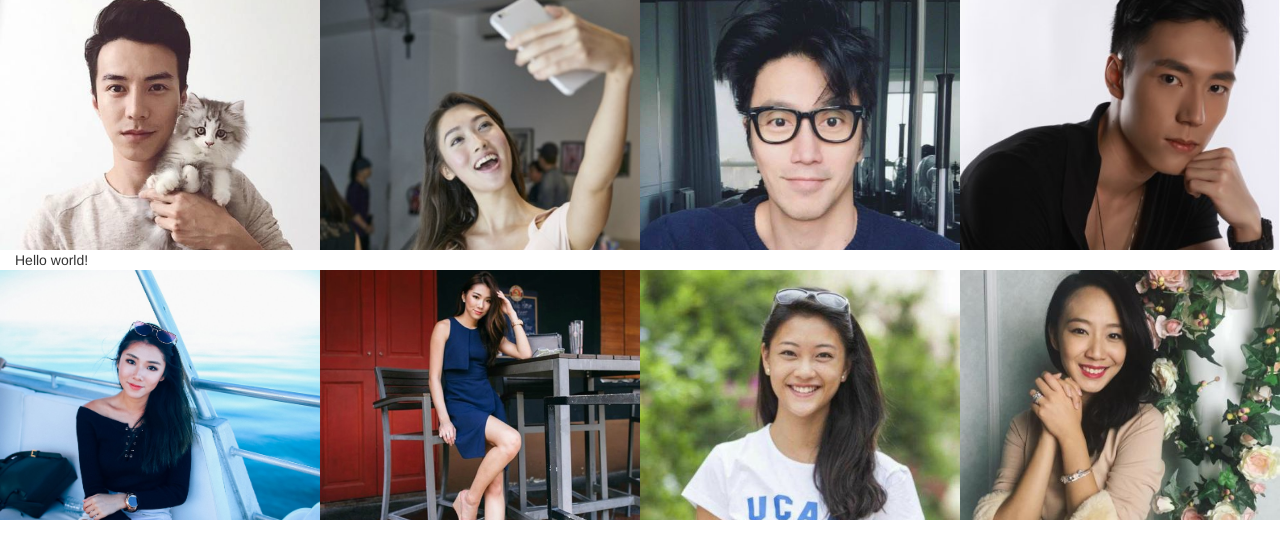
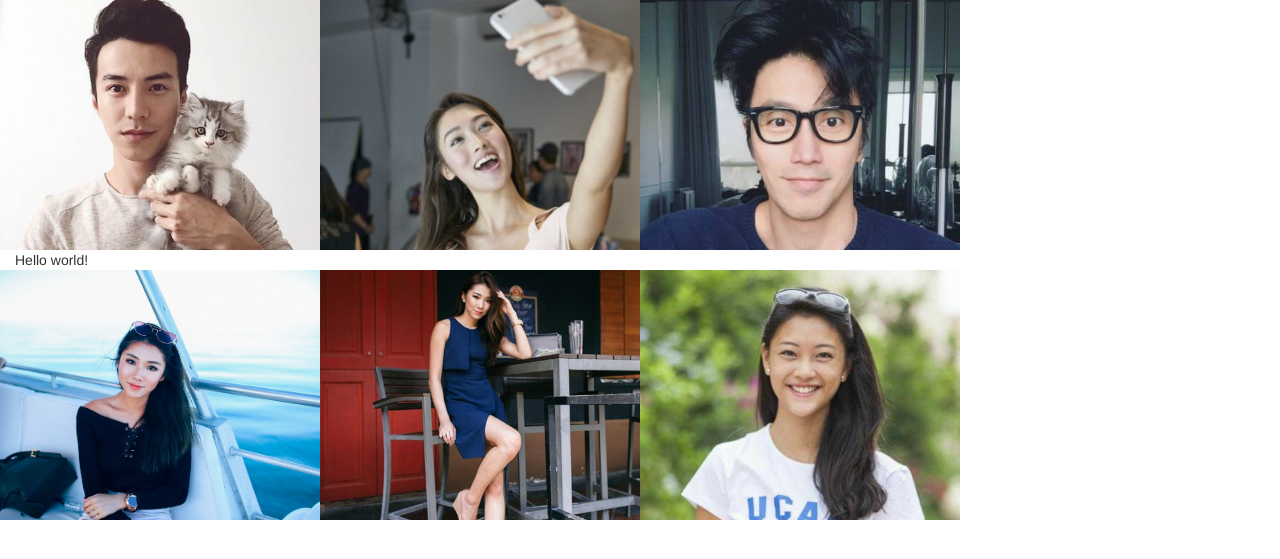
Before and after one commit to harristan/harristan.github.io, a Jekyll site: the page test.html, which Jekyll copies as it is, in a window 1280 px wide. Shown: the top 559 px of the page. Built offline with Jekyll 4.4.1, drawn with Linux system fonts in a browser that asks for light colours.

Commit message:
Update test.html

```diff
--- a/test.html
+++ b/test.html
@@ -28,7 +28,7 @@
 					<div class="col-xs-4 col-sm-3" style="background: url('./test-p1.jpg') no-repeat 50% 10%;background-size: cover"></div>
 					<div class="col-xs-4 col-sm-3" style="background: url('./test-p2.jpg') no-repeat 50% 10%;background-size: cover"></div>
 					<div class="col-xs-4 col-sm-3" style="background: url('./test-p3.jpg') no-repeat 50% 10%;background-size: cover"></div>
-					<div class="col-xs-4 col-sm-3 remove-on-xs" style="background: url('./test-p4.jpg') no-repeat 50% 10%;background-size: cover"></div>
+					<div class="col-xs-4 col-sm-3 remove-on-lg" style="background: url('./test-p4.jpg') no-repeat 50% 10%;background-size: cover"></div>
 				</div>
 
 				<div class="row only-on-xs">
@@ -51,7 +51,7 @@
 					<div class="col-xs-4 col-sm-3" style="background: url('./test-p5.jpg') no-repeat 50% 10%;background-size: cover"></div>
 					<div class="col-xs-4 col-sm-3" style="background: url('./test-p6.jpg') no-repeat 50% 10%;background-size: cover"></div>
 					<div class="col-xs-4 col-sm-3" style="background: url('./test-p7.jpg') no-repeat 50% 10%;background-size: cover"></div>
-					<div class="col-xs-4 col-sm-3 remove-on-xs" style="background: url('./test-p8.jpg') no-repeat 50% 10%;background-size: cover"></div>
+					<div class="col-xs-4 col-sm-3 remove-on-lg" style="background: url('./test-p8.jpg') no-repeat 50% 10%;background-size: cover"></div>
 				</div>
 
 	      	</div>
```
